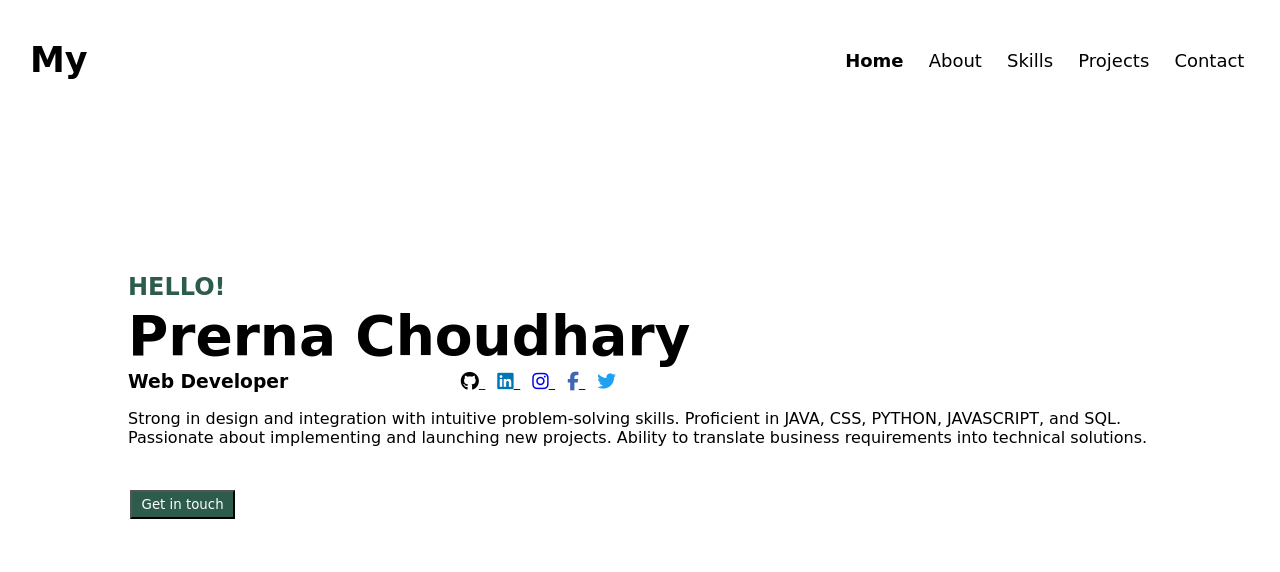
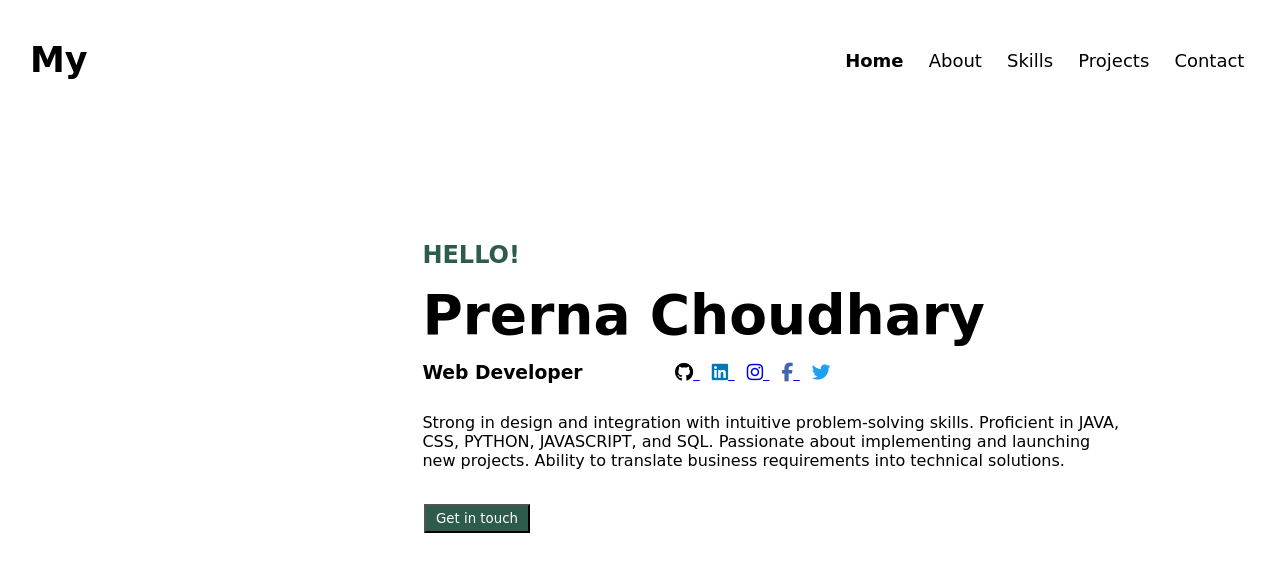
Before and after one commit to choudharyprerna/My-portfolio, a plain HTML site: page index.html in a window 1280 px wide. Drawn offline with Linux system fonts and the light colour scheme.

Commit message:
update the changes

```diff
--- a/index.html
+++ b/index.html
@@ -56,7 +56,7 @@
 
 
 
-            <p>Strong in design and integration with intuitive problem-solving skills. Proficient in JAVA, CSS,
+            <p class="para">Strong in design and integration with intuitive problem-solving skills. Proficient in JAVA, CSS,
                 PYTHON, JAVASCRIPT, and SQL. Passionate about implementing and launching new projects. Ability to
                 translate business requirements into technical solutions.</p>
 
--- a/skillsstyle.css
+++ b/skillsstyle.css
@@ -51,7 +51,7 @@ nav ul li a{
     padding-top: 10rem;
     max-width: 42%;
     display: block;
-    float: right;
+    float: left;
 }
 
 html{
@@ -61,6 +61,7 @@ html{
 }
 
 .skills-bar{
+    float: right;
     width: 600px;
     background:rgb(240, 223, 191);
     border-radius: 10px;
--- a/styles.css
+++ b/styles.css
@@ -61,7 +61,7 @@ h3{
 
 .socials{
      display: inline-block;
-     margin-left: 10rem;
+     margin-left: 5rem;
 }
 
 .socials a{
@@ -85,26 +85,30 @@ h3{
 }
 
 .intro{
+    align-items: center;
     width: 100%;
     min-height: 100vh;
-    padding-top: 15%;
+    padding-top: 12%;
     padding-bottom: 25%;
-    padding-left: 10%;
-    padding-right: 10%;
+    padding-left: 33%;
+    padding-right: 5%;
     box-sizing: border-box;
     overflow: hidden;
     display: grid;
-    align-items: center;
 }
 
 .button{
     background-color: #2D5C4C;
 color: white;
 padding: .3rem .6rem;
-margin: 40px 2px;
+margin: 20px 2px;
 cursor: pointer;
 }
 button:active{
     background-color: black;
 
 }
+
+.para{
+    padding-right: 90px ;
+}
```
